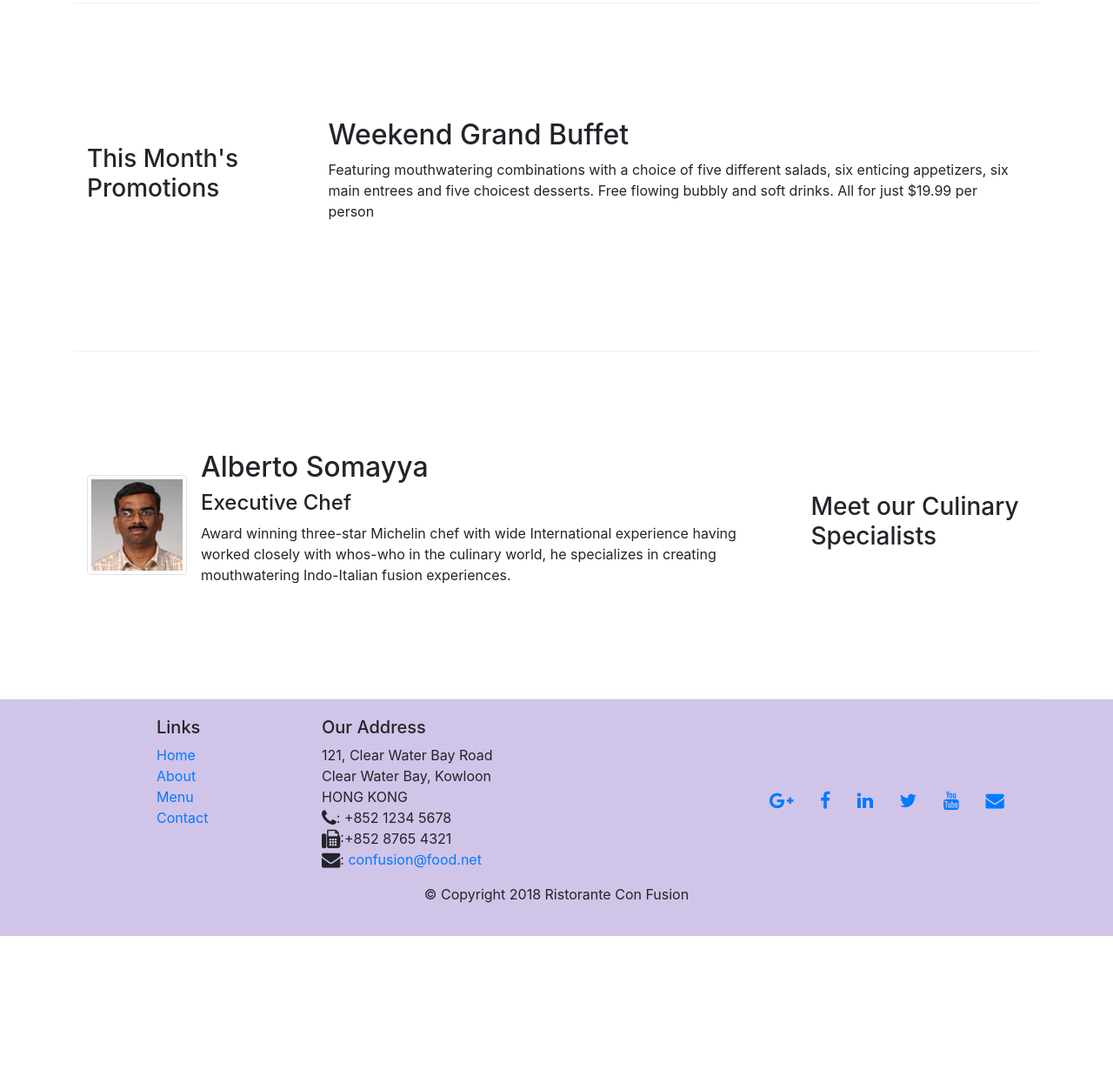
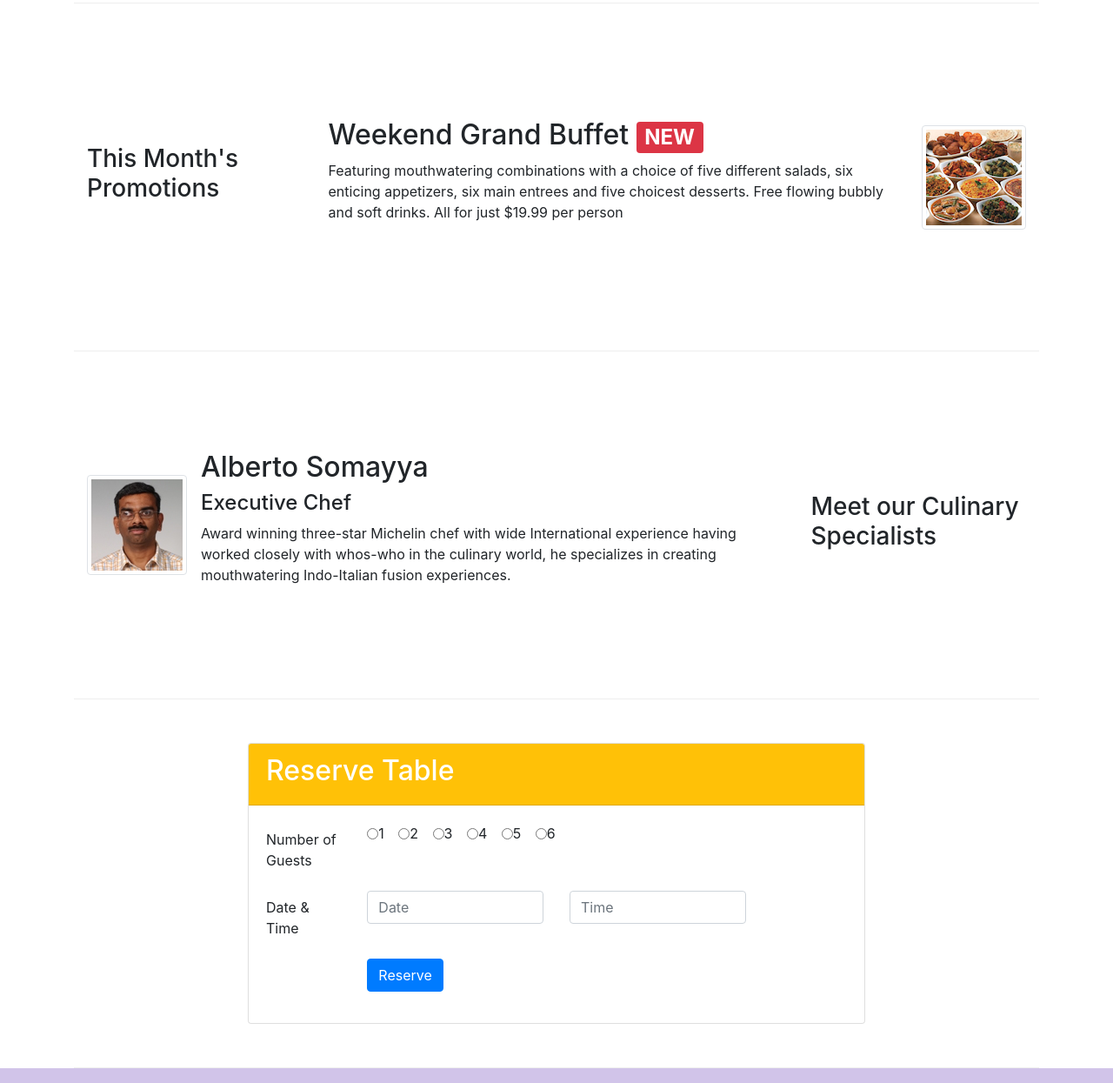
Before and after one commit to glennolazo/Bootstrap4-Coursera, a website: page index.html in a window 1280 px wide. Shown: the part 680-1925 px from the top of the page at 87% size. Before the commit the page ends 1756 px from the top, so only its background shows below. Drawn offline with nearby package versions, Linux system fonts and the light colour scheme.

Commit message:
Peer-Graded Assignment Week2

```diff
--- a/css/styles.css
+++ b/css/styles.css
@@ -37,3 +37,7 @@
 .navbar-dark {
     background-color: #512da8;
 }
+
+.card-header {
+    color: white;
+}
--- a/index.html
+++ b/index.html
@@ -55,8 +55,11 @@
                     <p>We take inspiration from the World's best cuisines, and create a unique fusion experience. Our lipsmacking
                         creations will tickle your culinary senses!</p>
                 </div>
-                <div class="col-12 col-sm align-self-center">
+                <div class="col-12 col-sm-3 align-self-center">
                     <img src="img/logo.png" class="img-fluid">
+                </div>
+                <div class="col-12 col-sm-3 align-self-center">
+                    <a href="#Reserve" role="button" class="btn btn-warning btn-sm btn-block">Reserve Table</a>
                 </div>
             </div>
         </div>
@@ -74,7 +77,8 @@
                         <h2 class="mt-0">Uthappizza <span class="badge badge-danger">HOT</span> <span class="badge badge-pill badge-secondary">$4.99</span></h2>
                         <p class="d-none d-sm-block">A unique combination of Indian Uthappam (pancake) and Italian pizza,
                             topped with Cerignola olives, ripe vine cherry tomatoes, Vidalia onion, Guntur chillies and Buffalo
-                            Paneer.</p>
+                            Paneer.
+                        </p>
                     </div>
                 </div>
             </div>
@@ -86,10 +90,15 @@
                 <h3>This Month's Promotions</h3>
             </div>
             <div class="col col-sm col-md">
-                <h2>Weekend Grand Buffet</h2>
-                <p class="d-none d-sm-block">Featuring mouthwatering combinations with a choice of five different salads,
-                    six enticing appetizers, six main entrees and five choicest desserts. Free flowing bubbly and soft drinks.
-                    All for just $19.99 per person </p>
+                <div class="media">
+                    <div class="media-body">
+                        <h2 class="mt-0">Weekend Grand Buffet <span class="badge badge-danger">NEW</span></h2>
+                        <p class="d-none d-sm-block">Featuring mouthwatering combinations with a choice of five different
+                            salads, six enticing appetizers, six main entrees and five choicest desserts. Free flowing bubbly
+                            and soft drinks. All for just $19.99 per person </p>
+                    </div>
+                    <img class="d-flex ml-3 img-thumbnail align-self-center" src="img/buffet.png" alt="buffet">
+                </div>
             </div>
         </div>
 
@@ -108,7 +117,56 @@
                             Indo-Italian fusion experiences. </p>
                     </div>
                 </div>
-
+            </div>
+        </div>
+        <div class="row row-content justify-content-center" id="Reserve">
+            <div class="col-12 col-md-8">
+                <div class="card">
+                    <div class="card-header bg-warning">
+                        <h2>Reserve Table</h2>
+                    </div>
+                    <div class="card-body">
+                        <form>
+                            <div class="form-group row">
+                                <label for="firstname" class="col-md-2 col-form-label">Number of Guests</label>
+                                <div class="col-md-10">
+                                    <label class="form-check-inline">
+                                        <input type="radio" name="options" id="opt1"> 1
+                                    </label>
+                                    <label class="form-check-inline">
+                                        <input type="radio" name="options" id="opt2"> 2
+                                    </label>
+                                    <label class="form-check-inline">
+                                        <input type="radio" name="options" id="opt3"> 3
+                                    </label>
+                                    <label class="form-check-inline">
+                                        <input type="radio" name="options" id="opt4"> 4
+                                    </label>
+                                    <label class="form-check-inline">
+                                        <input type="radio" name="options" id="opt5"> 5
+                                    </label>
+                                    <label class="form-check-inline">
+                                        <input type="radio" name="options" id="opt6"> 6
+                                    </label>
+                                </div>
+                            </div>
+                            <div class="form-group row">
+                                <label for="DateTime" class="col-md-2 col-form-label">Date & Time</label>
+                                <div class="col-md-4">
+                                    <input type="text" class="form-control" id="date" name="date" placeholder="Date">
+                                </div>
+                                <div class="col-md-4">
+                                    <input type="text" class="form-control" id="time" name="time" placeholder="Time">
+                                </div>
+                            </div>
+                            <div class="form-group row">
+                                <div class="col-12 col-md-10 offset-md-2">
+                                    <button class="btn btn-primary" type="submit">Reserve</button>
+                                </div>
+                            </div>
+                        </form>
+                    </div>
+                </div>
             </div>
         </div>
     </div>
```
